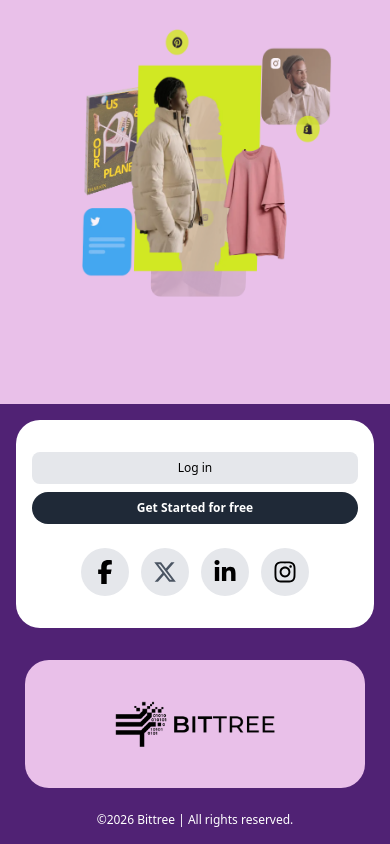
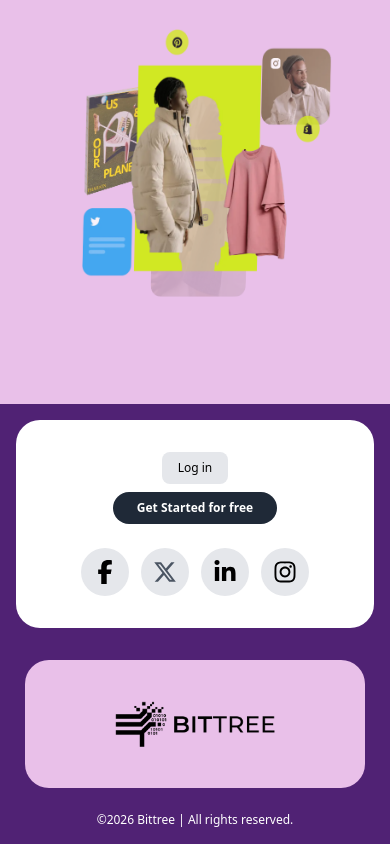
Before and after one commit to khushkashyap/BitTree, a Next.js app: page / in a window 390 px wide. Shown: the part 1358-2202 px from the top of the page. Built offline with nearby package versions, Linux system fonts and the light colour scheme; no server answers.

Commit message:
fix: Improve layout and styling of Footer component buttons for better alignment and responsiveness

```diff
--- a/components/Footer.js
+++ b/components/Footer.js
@@ -21,15 +21,15 @@ const Footer = () => {
         <footer className="p-4 sm:p-6 md:p-10 bg-[#502274]">
           {/* Footer Content */}
           <div className="flex flex-col sm:flex-row justify-between max-w-6xl px-4 sm:px-6 md:px-20 py-8 md:py-14 rounded-3xl mx-auto gap-6 sm:gap-8 md:gap-12 text-xs sm:text-sm md:text-base bg-white items-center md:items-center">
-            <div className="flex flex-col sm:flex-row gap-2 w-full sm:w-auto">
+            <div className="flex flex-col items-center sm:flex-row gap-2 w-full sm:w-auto">
               <SignedOut>
               <SignInButton>
-                <button className="login bg-gray-200 px-4 sm:px-6 py-2 sm:py-4 rounded-lg font-medium text-xs sm:text-sm hover:bg-gray-300 transition-colors">
+                <button className="login bg-gray-200 w-fit px-4 sm:px-6 py-2 sm:py-4 rounded-lg font-medium text-xs sm:text-sm hover:bg-gray-300 transition-colors">
                   Log in
                 </button>
               </SignInButton>
               <SignUpButton>
-                <button className="signup bg-gray-800 text-white px-6 sm:px-8 py-2 sm:py-4 font-bold rounded-full text-xs sm:text-sm hover:bg-gray-900 transition-colors">
+                <button className="signup bg-gray-800 w-fit text-white px-6 sm:px-8 py-2 sm:py-4 font-bold rounded-full text-xs sm:text-sm hover:bg-gray-900 transition-colors">
                   Get Started for free
                 </button>
               </SignUpButton>
```
